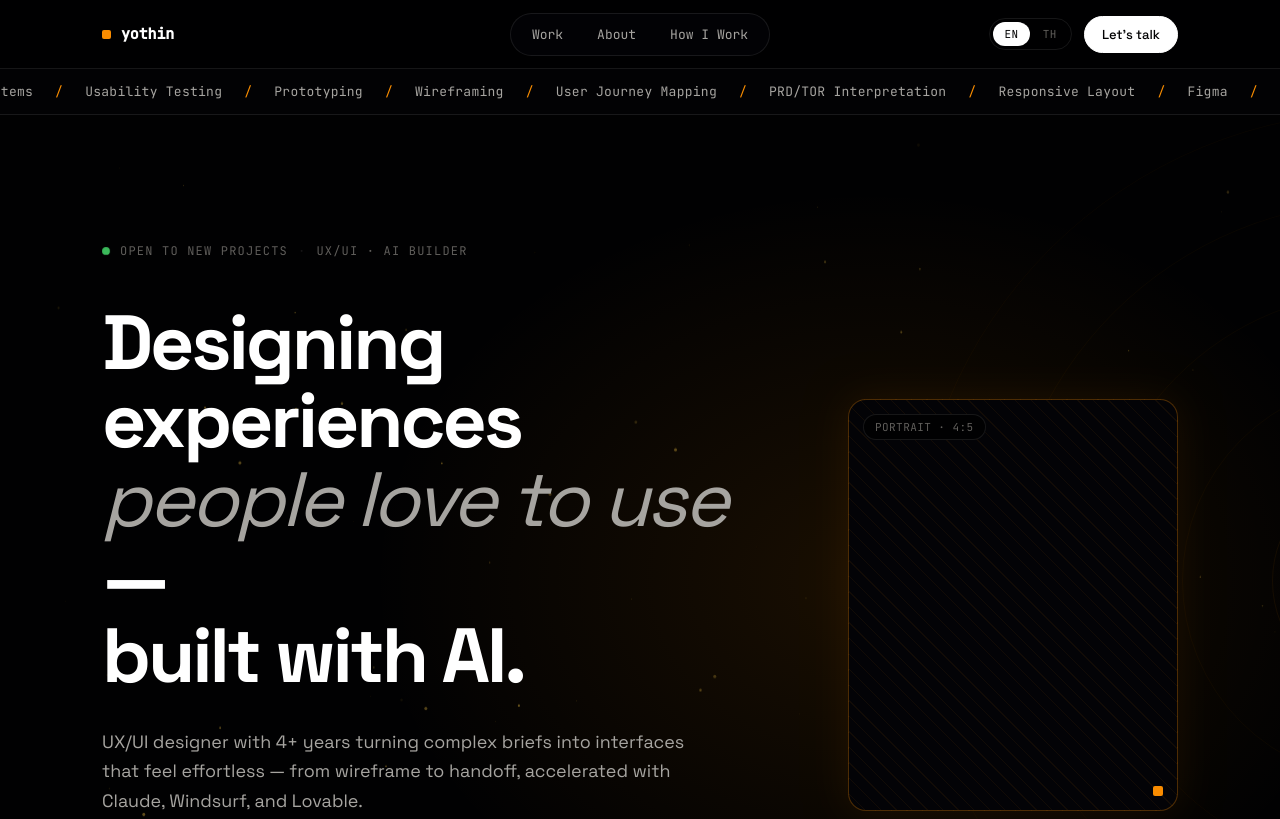
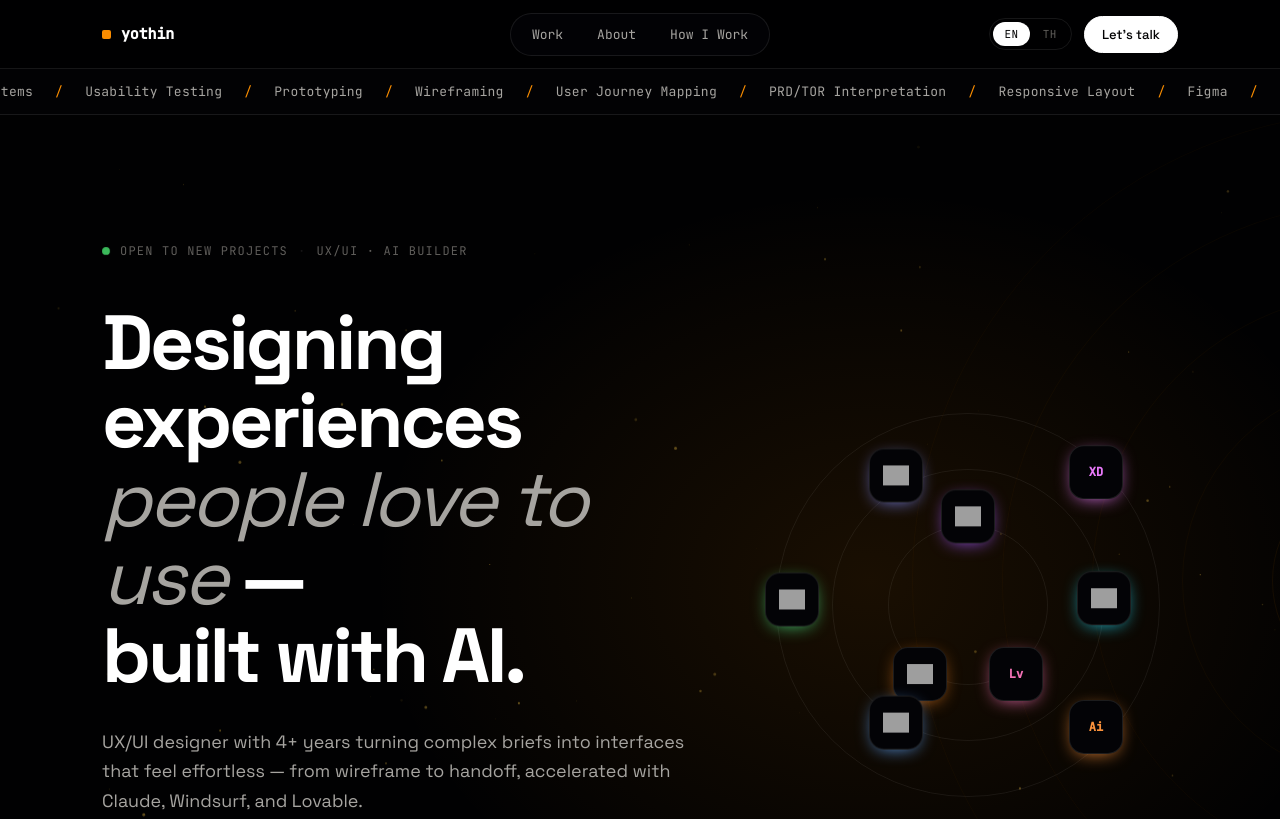
Before and after one commit to yothin-ai/yothin.portfolio, a website: page index.html in a window 1280 px wide. Shown: the top 819 px of the page. Drawn offline with Linux system fonts and the light colour scheme; grey boxes are pictures that could not be loaded; a web font is replaced by a local one.

Commit message:
feat(hero): add floating tool icons orbit replacing portrait placeholder
Shows Figma, Claude AI, Windsurf, Framer, Gemini, NotebookLM, and
letter-badge fallbacks (Lovable, Illustrator, Adobe XD) floating on
three concentric rings, matching the codelabdev-style orbit layout.

```diff
--- a/index.html
+++ b/index.html
@@ -231,21 +231,64 @@
   .hero__sub { max-width: 52ch; margin: clamp(22px, 3vw, 32px) 0 0; color: var(--muted); font-size: clamp(16px, 1.4vw, 18px); line-height: 1.65; text-wrap: pretty; }
   .hero__cta { display: flex; flex-wrap: wrap; gap: 12px; margin-top: clamp(30px, 4vw, 42px); }
 
-  /* Portrait */
-  .portrait { flex: 0 1 330px; min-width: 230px; position: relative; z-index: 1; }
-  .portrait__frame {
-    position: relative; aspect-ratio: 4/5; border: 0.5px solid oklch(0.74 0.19 66 / 0.30); border-radius: 18px;
-    background: var(--card);
-    background-image: repeating-linear-gradient(45deg, oklch(0.74 0.19 66 / 0.06) 0 1px, transparent 1px 11px);
-    overflow: hidden;
-    box-shadow: 0 0 40px oklch(0.74 0.19 66 / 0.08);
+  /* Hero Tools Orbit */
+  .portrait { flex: 0 1 420px; min-width: 280px; position: relative; z-index: 1; }
+  .hero-tools {
+    position: relative;
+    width: 100%; aspect-ratio: 1;
+    max-width: 400px; margin: 0 auto;
   }
-  .portrait__tag {
-    position: absolute; top: 14px; left: 14px; white-space: nowrap;
-    font-family: var(--mono); font-size: 11px; letter-spacing: 0.04em; color: var(--faint);
-    background: var(--bg); border: 0.5px solid var(--line); border-radius: 999px; padding: 5px 11px;
+  .tool-ring {
+    position: absolute; top: 50%; left: 50%;
+    transform: translate(-50%, -50%);
+    border-radius: 50%;
+    border: 1px solid oklch(0.95 0.005 80 / 0.07);
+    pointer-events: none;
   }
-  .portrait__dot { position: absolute; bottom: 14px; right: 14px; width: 10px; height: 10px; border-radius: 2px; background: var(--accent); }
+  .tool-ring--1 { width: 40%;  height: 40%; }
+  .tool-ring--2 { width: 68%;  height: 68%; }
+  .tool-ring--3 { width: 96%;  height: 96%; }
+
+  .tool-node {
+    position: absolute;
+    left: var(--tx); top: var(--ty);
+    transform: translate(-50%, -50%);
+    animation: tool-float var(--tdur, 6s) ease-in-out infinite alternate;
+    animation-delay: var(--tdelay, 0s);
+    cursor: default;
+  }
+  @keyframes tool-float {
+    from { transform: translate(-50%, -50%) translateY(0px); }
+    to   { transform: translate(-50%, -50%) translateY(-9px); }
+  }
+  .tool-node__icon {
+    width: 54px; height: 54px; border-radius: 15px;
+    background: oklch(0.10 0.010 285);
+    border: 1px solid oklch(0.95 0.005 80 / 0.10);
+    display: flex; align-items: center; justify-content: center;
+    padding: 13px;
+    transition: transform .22s cubic-bezier(0.34,1.56,0.64,1), box-shadow .22s, border-color .22s;
+    box-shadow: 0 4px 18px -6px var(--tcolor, rgba(255,255,255,0.15));
+  }
+  .tool-node:hover .tool-node__icon {
+    transform: scale(1.18);
+    border-color: var(--tcolor, rgba(255,255,255,0.2));
+    box-shadow: 0 8px 28px -6px var(--tcolor, rgba(255,255,255,0.3));
+  }
+  .tool-node__icon img { width: 100%; height: 100%; object-fit: contain; display: block; }
+  .tool-node__letter {
+    font-family: var(--mono); font-size: 12px; font-weight: 700;
+    color: var(--tcolor);
+  }
+  .tool-node__name {
+    position: absolute; top: calc(100% + 6px); left: 50%;
+    transform: translateX(-50%);
+    font-family: var(--mono); font-size: 10px; letter-spacing: 0.04em;
+    color: var(--faint); white-space: nowrap;
+    opacity: 0; transition: opacity .16s;
+    pointer-events: none;
+  }
+  .tool-node:hover .tool-node__name { opacity: 1; }
 
   /* =========================================================
      ABOUT
@@ -552,9 +595,50 @@
           </div>
         </div>
         <div class="portrait" data-animate style="transition-delay:0.22s">
-          <div class="portrait__frame">
-            <span class="portrait__tag">PORTRAIT · 4:5</span>
-            <span class="portrait__dot"></span>
+          <div class="hero-tools" aria-hidden="true">
+            <!-- Rings -->
+            <div class="tool-ring tool-ring--1"></div>
+            <div class="tool-ring tool-ring--2"></div>
+            <div class="tool-ring tool-ring--3"></div>
+            <!-- Ring 1 icons (r≈20%) -->
+            <div class="tool-node" style="--tx:50%;--ty:30%;--tcolor:#A259FF;--tdelay:0s;--tdur:5.8s">
+              <div class="tool-node__icon"><img src="https://cdn.simpleicons.org/figma/A259FF" alt="Figma"></div>
+              <span class="tool-node__name">Figma</span>
+            </div>
+            <div class="tool-node" style="--tx:38%;--ty:69%;--tcolor:#E07820;--tdelay:0.7s;--tdur:6.4s">
+              <div class="tool-node__icon"><img src="https://cdn.simpleicons.org/anthropic/E07820" alt="Claude AI"></div>
+              <span class="tool-node__name">Claude AI</span>
+            </div>
+            <div class="tool-node" style="--tx:62%;--ty:69%;--tcolor:#F472B6;--tdelay:1.4s;--tdur:5.4s">
+              <div class="tool-node__icon"><span class="tool-node__letter">Lv</span></div>
+              <span class="tool-node__name">Lovable</span>
+            </div>
+            <!-- Ring 2 icons (r≈34%) -->
+            <div class="tool-node" style="--tx:84%;--ty:50%;--tcolor:#22D3EE;--tdelay:0.4s;--tdur:7.0s">
+              <div class="tool-node__icon"><img src="https://cdn.simpleicons.org/windsurf/22D3EE" alt="Windsurf"></div>
+              <span class="tool-node__name">Windsurf</span>
+            </div>
+            <div class="tool-node" style="--tx:32%;--ty:81%;--tcolor:#60A5FA;--tdelay:1.1s;--tdur:6.2s">
+              <div class="tool-node__icon"><img src="https://cdn.simpleicons.org/framer/60A5FA" alt="Framer"></div>
+              <span class="tool-node__name">Framer</span>
+            </div>
+            <div class="tool-node" style="--tx:32%;--ty:19%;--tcolor:#818CF8;--tdelay:1.8s;--tdur:5.6s">
+              <div class="tool-node__icon"><img src="https://cdn.simpleicons.org/googlegemini/818CF8" alt="Gemini"></div>
+              <span class="tool-node__name">Gemini Pro</span>
+            </div>
+            <!-- Ring 3 icons (r≈46%) -->
+            <div class="tool-node" style="--tx:82%;--ty:82%;--tcolor:#FB923C;--tdelay:0.9s;--tdur:6.8s">
+              <div class="tool-node__icon"><span class="tool-node__letter">Ai</span></div>
+              <span class="tool-node__name">Illustrator</span>
+            </div>
+            <div class="tool-node" style="--tx:6%;--ty:50%;--tcolor:#4ADE80;--tdelay:1.6s;--tdur:6.0s">
+              <div class="tool-node__icon"><img src="https://cdn.simpleicons.org/notebooklm/4ADE80" alt="NotebookLM"></div>
+              <span class="tool-node__name">NotebookLM</span>
+            </div>
+            <div class="tool-node" style="--tx:82%;--ty:18%;--tcolor:#E879F9;--tdelay:2.3s;--tdur:5.2s">
+              <div class="tool-node__icon"><span class="tool-node__letter">XD</span></div>
+              <span class="tool-node__name">Adobe XD</span>
+            </div>
           </div>
         </div>
       </div>
```
